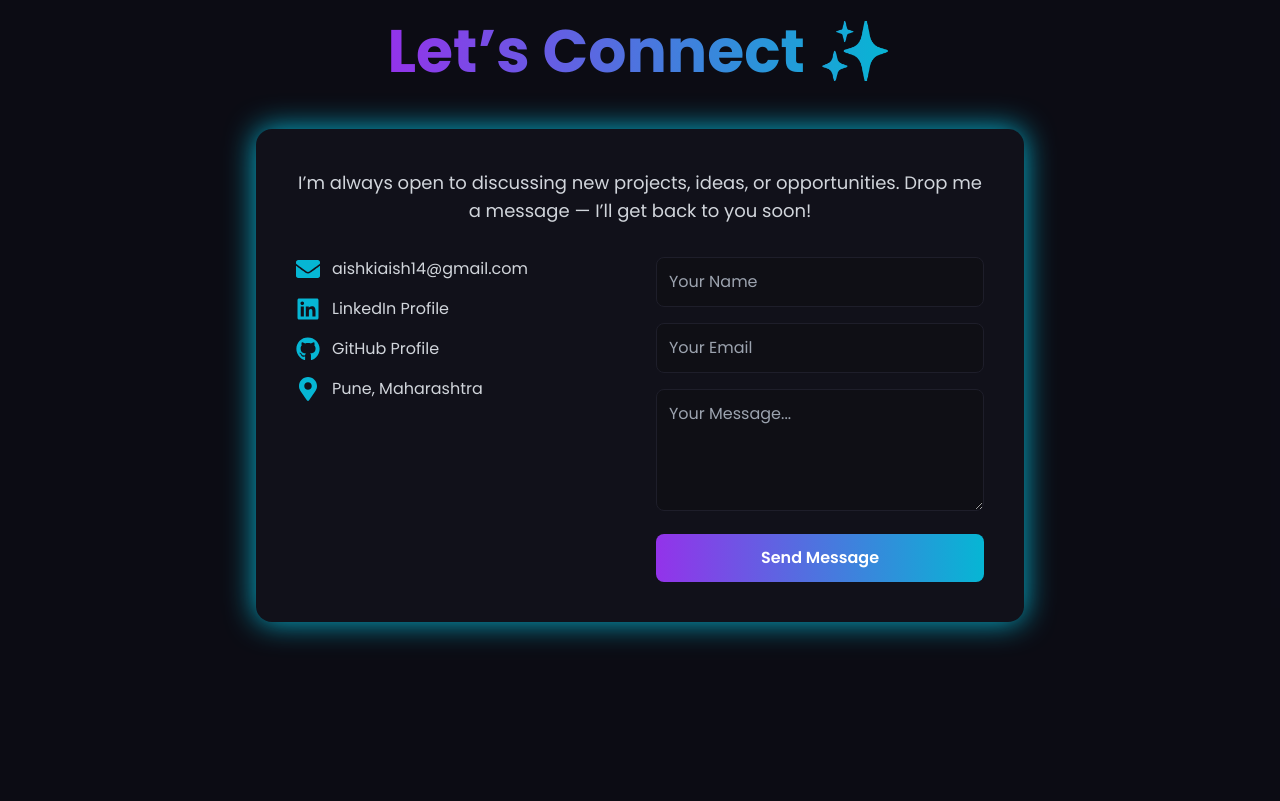
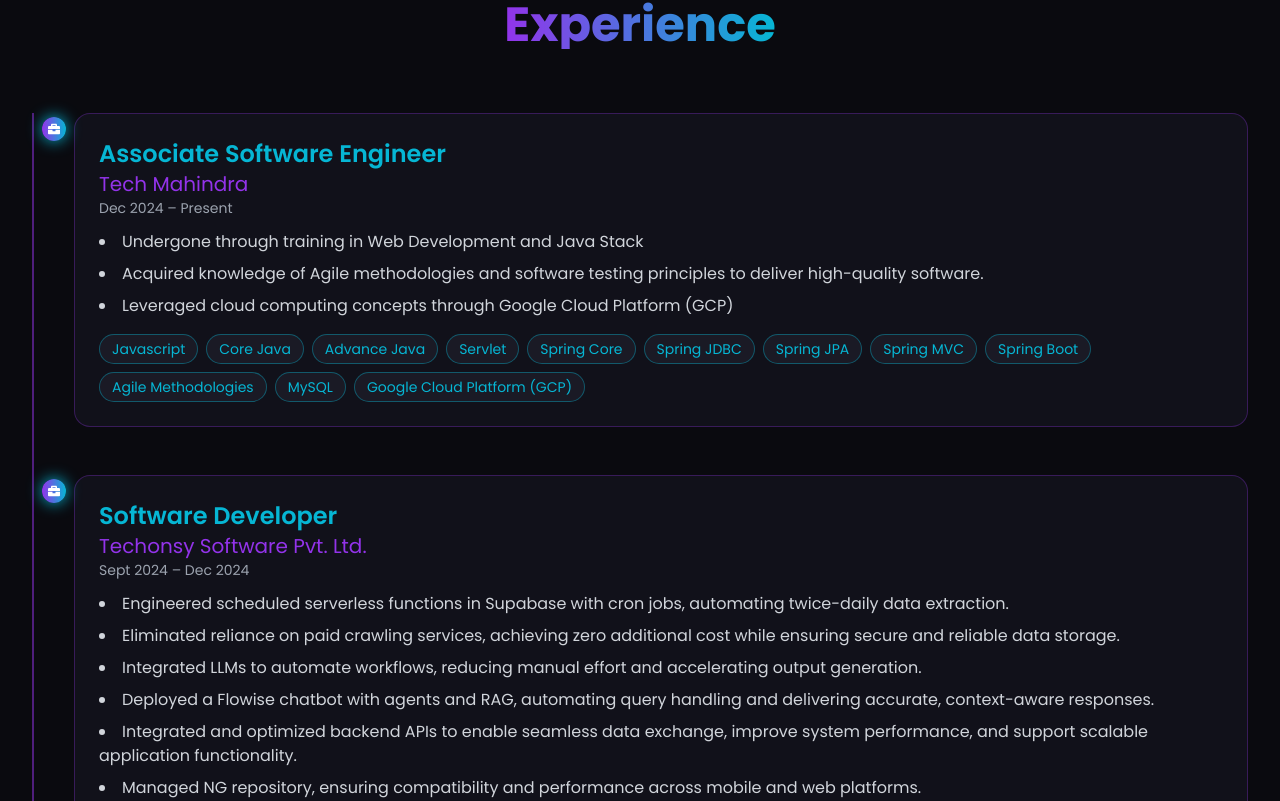
Before and after one commit to nikamaish/AishNik_Portfolio, a React (Vite) app: page / in a window 1280 px wide. Shown: the part 1679-2480 px from the top of the page. Built offline with nearby package versions, Linux system fonts and the light colour scheme.

Commit message:
:sparkles: Experience section added

```diff
--- a/src/App.jsx
+++ b/src/App.jsx
@@ -4,6 +4,7 @@
 import Contact from "./components/Contact";
 // import Certifications from "./components/Certifications";
 import GitHubStats from "./components/GitHubStats";
+import Experience from "./components/Experience";
 
 function App() {
   return (
@@ -11,9 +12,10 @@
       <Navbar />
       <Intro/>
       <AboutMe/>
+      <Experience/>
+      <GitHubStats/>
       <Contact/>
       {/* <Certifications/> */}
-      <GitHubStats/>
     </div>
   );
 }
--- /dev/null
+++ b/src/components/Experience.jsx
@@ -0,0 +1,87 @@
+import { motion } from "framer-motion";
+import { FaBriefcase } from "react-icons/fa";
+
+const experiences = [
+  {
+    company: "Tech Mahindra",
+    role: "Associate Software Engineer",
+    duration: "Dec 2024 – Present",
+    description: [
+      "Undergone through training in Web Development and Java Stack",
+      "Acquired knowledge of Agile methodologies and software testing principles to deliver high-quality software.",
+      "Leveraged cloud computing concepts through Google Cloud Platform (GCP)"
+    ],
+    technologies: ["Javascript", "Core Java", "Advance Java", "Servlet", "Spring Core", "Spring JDBC", "Spring JPA", "Spring MVC", "Spring Boot", "Agile Methodologies","MySQL", "Google Cloud Platform (GCP)"],
+  },
+  {
+    company: "Techonsy Software Pvt. Ltd.",
+    role: "Software Developer",
+    duration: "Sept 2024 – Dec 2024",
+    description: [
+      "Engineered scheduled serverless functions in Supabase with cron jobs, automating twice-daily data extraction.",
+      "Eliminated reliance on paid crawling services, achieving zero additional cost while ensuring secure and reliable data storage.",
+      "Integrated LLMs to automate workflows, reducing manual effort and accelerating output generation.",
+      "Deployed a Flowise chatbot with agents and RAG, automating query handling and delivering accurate, context-aware responses.",
+      "Integrated and optimized backend APIs to enable seamless data exchange, improve system performance, and support scalable application functionality.",
+      "Managed NG repository, ensuring compatibility and performance across mobile and web platforms."
+    ],
+    technologies: ["Supabase", "MERN", "Flowise", "Firecrawl", "LLMs", "RAG", "Web Scraping", "API Development", "Agile and Scrum", ],
+  },
+];
+
+const Experience = () => {
+  return (
+    <section
+      id="experience"
+      className="min-h-screen bg-[#0a0a0f] text-white px-8 py-20 flex flex-col items-center"
+    >
+      <h2 className="text-5xl font-bold mb-16 bg-gradient-to-r from-[#9333ea] to-[#06b6d4] bg-clip-text text-transparent">
+        Experience
+      </h2>
+
+      <div className="relative border-l-2 border-[#9333ea]/50 ml-6 md:ml-0">
+        {experiences.map((exp, index) => (
+          <motion.div
+            key={index}
+            initial={{ opacity: 0, x: index % 2 === 0 ? -50 : 50 }}
+            whileInView={{ opacity: 1, x: 0 }}
+            transition={{ duration: 0.8 }}
+            viewport={{ once: true }}
+            className="mb-12 ml-6 md:ml-10 relative"
+          >
+            <div className="absolute -left-8 top-1 w-6 h-6 rounded-full bg-gradient-to-r from-[#9333ea] to-[#06b6d4] shadow-[0_0_15px_#06b6d4] flex items-center justify-center">
+              <FaBriefcase className="text-white text-xs" />
+            </div>
+
+            <div className="bg-[#11111a] border border-[#9333ea]/30 rounded-2xl p-6 shadow-[0_0_15px_#06b6d4]/20 hover:shadow-[0_0_25px_#9333ea]/30 transition-all duration-300">
+              <h3 className="text-2xl font-semibold text-[#06b6d4]">
+                {exp.role}
+              </h3>
+              <h4 className="text-xl text-[#9333ea]">{exp.company}</h4>
+              <p className="text-gray-400 text-sm mb-3">{exp.duration}</p>
+
+              <ul className="list-disc list-inside text-gray-300 mb-3 space-y-2">
+                {exp.description.map((point, i) => (
+                  <li key={i}>{point}</li>
+                ))}
+              </ul>
+
+              <div className="flex flex-wrap gap-2 mt-4">
+                {exp.technologies.map((tech, i) => (
+                  <span
+                    key={i}
+                    className="text-sm px-3 py-1 rounded-full bg-[#1a1a25] border border-[#06b6d4]/40 text-[#06b6d4]"
+                  >
+                    {tech}
+                  </span>
+                ))}
+              </div>
+            </div>
+          </motion.div>
+        ))}
+      </div>
+    </section>
+  );
+};
+
+export default Experience;
```
